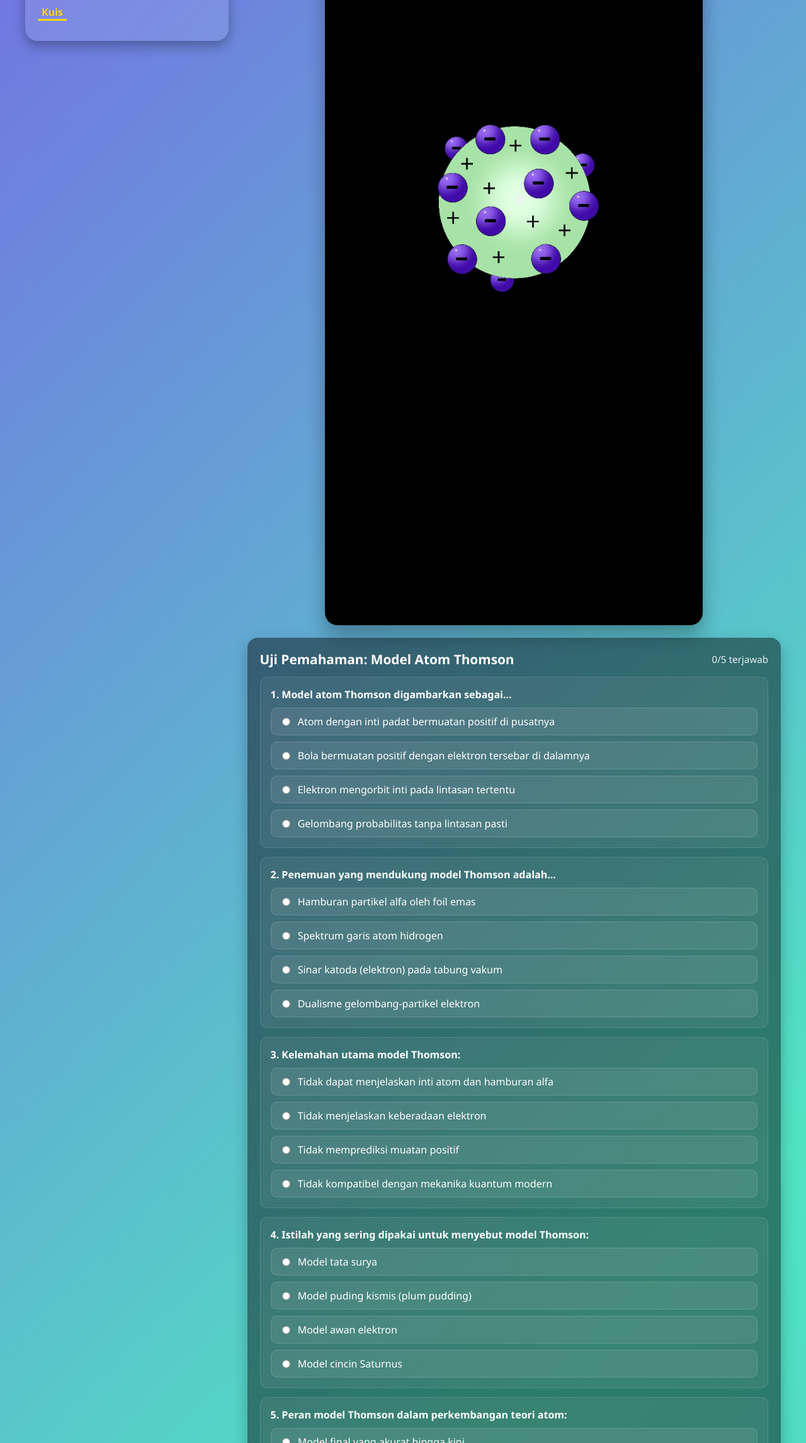
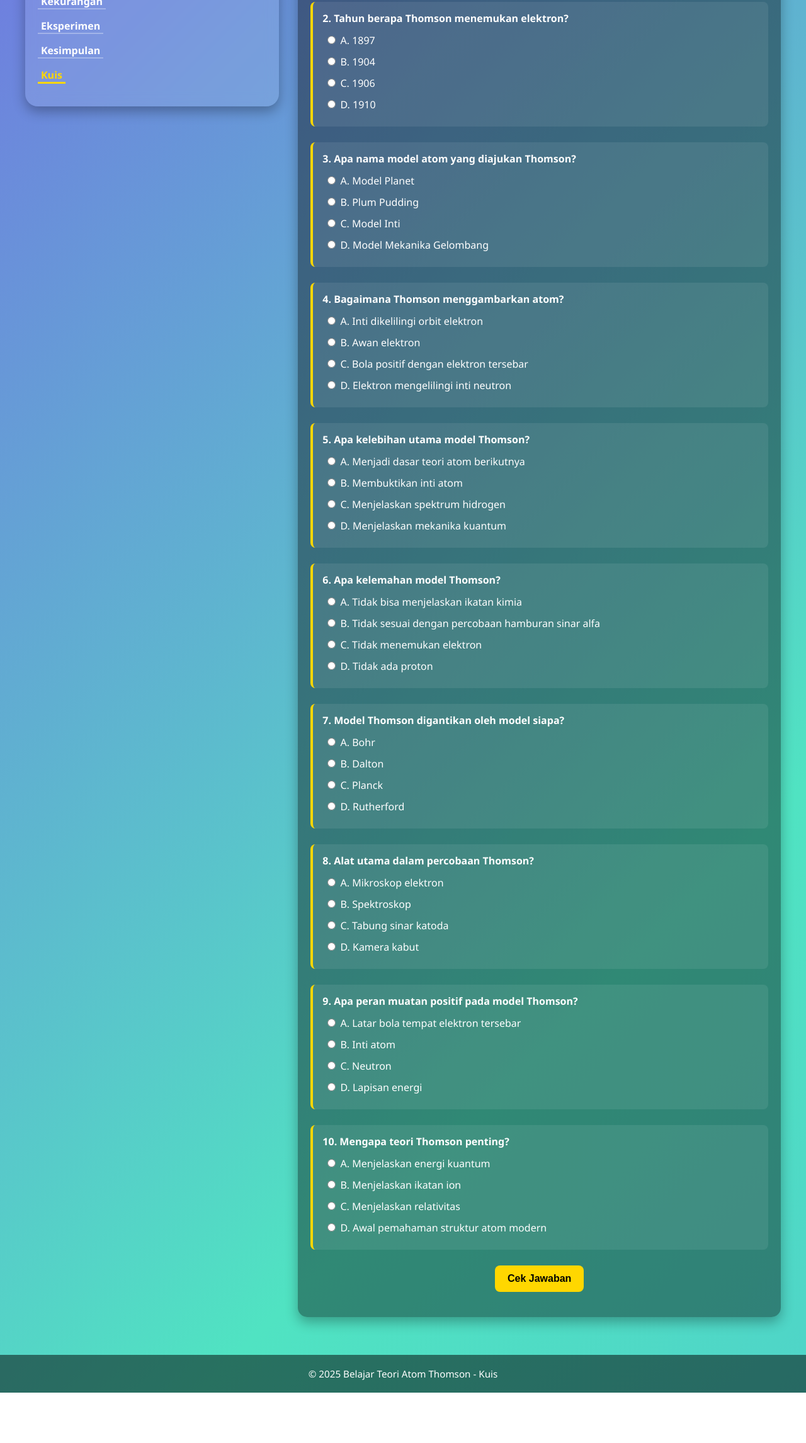
Before and after one commit to JURNALIS01/Teori---atom---thomson, a plain HTML site: page kuis.html in a window 1280 px wide. Shown: the part 508-2800 px from the top of the page at 63% size. After the commit the page ends 2720 px from the top, so only its background shows below. Drawn offline with Linux system fonts and the light colour scheme.

Commit message:
Add files via upload

```diff
--- a/kuis.html
+++ b/kuis.html
@@ -1,104 +1,137 @@
 <!DOCTYPE html>
 <html lang="id">
 <head>
-<meta charset="UTF-8" />
-<meta name="viewport" content="width=device-width, initial-scale=1.0"/>
+<meta charset="UTF-8">
+<meta name="viewport" content="width=device-width, initial-scale=1.0">
 <title>Kuis Teori Atom Thomson</title>
 <style>
-/* ====== Base & Background ====== */
-body{
-  font-family:'Segoe UI', Tahoma, Geneva, Verdana, sans-serif;
-  margin:0; padding:0; color:#fff;
-  background: linear-gradient(-45deg,#4a90e2,#50e3c2,#9013fe,#f5a623);
-  background-size:400% 400%;
-  animation:gradientBG 15s ease infinite;
+body {
+    font-family:'Segoe UI', Tahoma, Geneva, Verdana, sans-serif;
+    margin:0; padding:0;
+    color:#fff;
+    background: linear-gradient(-45deg,#4a90e2,#50e3c2,#9013fe,#f5a623);
+    background-size:400% 400%;
+    animation:gradientBG 15s ease infinite;
 }
-@keyframes gradientBG{0%{background-position:0% 50%}50%{background-position:100% 50%}100%{background-position:0% 50%}}
-header{ text-align:center; padding:30px 20px;}
-header h1{ font-size:2.2em; text-shadow:2px 2px 5px rgba(0,0,0,.3); margin:0;}
-.container{ display:flex; max-width:1200px; margin:40px auto; padding:20px; gap:30px; align-items:flex-start; flex-wrap:wrap; }
+header { text-align:center; padding:30px 20px; }
+header h1 { font-size:2.2em; text-shadow:2px 2px 5px rgba(0,0,0,0.3); }
 
-/* ====== Menu kiri ====== */
-.menu{
-  flex:1; min-width:220px;
-  background:rgba(255,255,255,.1);
-  border-radius:20px; backdrop-filter:blur(10px);
-  padding:20px; box-shadow:0 8px 20px rgba(0,0,0,.3); text-align:left;
-}
-.menu h2{ margin:0 0 12px; font-size:1.3em;}
-.menu ul{ list-style:none; padding:0; margin:0;}
-.menu li{ margin:12px 0;}
-.menu a{
-  color:#fff; text-decoration:none; font-weight:600; padding:0 6px;
-  display:inline-block; border-bottom:2px solid rgba(255,255,255,.3); transition:.25s;
-}
-.menu a:hover{ color:#ffd700; border-bottom:2px solid #ffd700;}
-.menu a.active{ color:#ffd700; border-bottom:3px solid #ffd700;}
-
-/* ====== Konten kanan / Kuis ====== */
-.content-right{ flex:3; min-width:320px; display:flex; flex-direction:column; gap:20px;}
-.photo{ width:100%; display:flex; justify-content:center;}
-.photo img{
-  width:100%; max-width:600px; border-radius:20px; object-fit:cover;
-  box-shadow:0 15px 30px rgba(0,0,0,.3);
-}
-.quiz-card{
-  background:rgba(0,0,0,.45);
-  border-radius:16px; padding:20px;
-  box-shadow:0 10px 24px rgba(0,0,0,.25);
-}
-.quiz-header{ display:flex; justify-content:space-between; align-items:center; gap:10px; margin-bottom:10px;}
-.quiz-title{ font-size:1.3em; margin:0;}
-.progress{ font-size:.95em; opacity:.9;}
-.q-box{ background:rgba(255,255,255,.06); border:1px solid rgba(255,255,255,.12);
-  border-radius:12px; padding:16px; margin:14px 0;}
-.q-text{ margin:0 0 10px; font-weight:600;}
-.options{ display:grid; gap:10px;}
-.option{
-  background:rgba(255,255,255,.08); border:1px solid rgba(255,255,255,.15);
-  border-radius:10px; padding:10px 12px; cursor:pointer; user-select:none;
-}
-.option input{ margin-right:8px; transform:translateY(1px);}
-.option:hover{ background:rgba(255,255,255,.12);}
-.feedback{ margin-top:10px; font-size:.95em; display:none;}
-.feedback.ok{ color:#b6ff9e;}
-.feedback.no{ color:#ffb3b3;}
-.btns{ display:flex; flex-wrap:wrap; gap:10px; margin-top:10px;}
-button{
-  border:0; border-radius:999px; padding:10px 16px; cursor:pointer;
-  box-shadow:0 6px 16px rgba(0,0,0,.25); font-weight:700;
-}
-.btn-check{ background:#ffd700; color:#000;}
-.btn-reset{ background:#ffffff; color:#000;}
-.score{
-  margin-top:6px; font-weight:700;
-  background:rgba(255,255,255,.08); border:1px solid rgba(255,255,255,.15);
-  padding:10px 12px; border-radius:10px; display:none;
+.container {
+    display:flex;
+    max-width:1200px;
+    margin:40px auto;
+    padding:20px;
+    gap:30px;
+    align-items:flex-start;
+    flex-wrap: wrap;
 }
 
-/* ====== Footer ====== */
-footer{ text-align:center; padding:20px; background:rgba(0,0,0,.5); margin-top:30px; font-size:.95em;}
+/* Menu kiri */
+.menu {
+    flex:1;
+    background: rgba(255,255,255,0.1);
+    border-radius:20px;
+    backdrop-filter: blur(10px);
+    padding:20px;
+    box-shadow:0 8px 20px rgba(0,0,0,0.3);
+}
+.menu h2 { margin-bottom:15px; font-size:1.5em; }
+.menu ul { list-style:none; padding:0; }
+.menu ul li { margin:15px 0; }
+.menu ul li a {
+    color:#fff;
+    text-decoration:none;
+    font-weight:bold;
+    padding: 0 5px;
+    display:inline-block;
+    border-bottom:2px solid rgba(255,255,255,0.3);
+    transition:0.3s;
+}
+.menu ul li a:hover { color:#ffd700; border-bottom:2px solid #ffd700; }
+.menu ul li a.active { border-bottom:3px solid #ffd700; color:#ffd700; }
 
-/* ====== Responsif ====== */
-@media (max-width:1024px){
-  .photo img{ max-height:300px;}
+/* Konten kanan */
+.content-right {
+    flex:2;
+    background: rgba(0,0,0,0.4);
+    padding:20px;
+    border-radius:15px;
+    box-shadow:0 8px 20px rgba(0,0,0,0.3);
 }
-@media (max-width:480px){
-  .container{ flex-direction:column;}
-  header h1{ font-size:1.6em;}
-  .menu h2{ font-size:1.1em;}
-  .photo img{ max-height:200px;}
+.content-right h2 { margin-top:0; }
+
+/* Soal */
+.question {
+    margin-bottom:25px;
+    padding:15px;
+    background: rgba(255,255,255,0.08);
+    border-left:4px solid #ffd700;
+    border-radius:8px;
+}
+.question p { margin:0 0 10px; font-weight:bold; }
+label { display:block; margin:6px 0; cursor:pointer; padding:3px; border-radius:5px; transition:0.2s; }
+.correct { background: rgba(0,255,0,0.3); }
+.wrong { background: rgba(255,0,0,0.4); }
+
+/* Penjelasan */
+.explanation {
+    margin-top:8px;
+    font-size:0.9em;
+    font-style:italic;
+    color:#ffd700;
+    display:none;
+}
+
+/* Tombol */
+button {
+    display:block;
+    margin:20px auto;
+    padding:12px 20px;
+    background:#ffd700;
+    color:#000;
+    border:none;
+    border-radius:8px;
+    font-size:16px;
+    font-weight:bold;
+    cursor:pointer;
+    transition:0.3s;
+}
+button:hover { background:#e6c200; }
+
+/* Hasil */
+.result {
+    text-align:center;
+    font-size:18px;
+    margin-top:20px;
+    font-weight:bold;
+    color:#ffd700;
+}
+
+/* Footer */
+footer {
+    text-align:center;
+    padding:20px;
+    background: rgba(0,0,0,0.5);
+    margin-top:40px;
+    font-size:0.95em;
+}
+
+@keyframes gradientBG {
+    0%{background-position:0% 50%;}
+    50%{background-position:100% 50%;}
+    100%{background-position:0% 50%;}
 }
 </style>
 </head>
 <body>
+
 <header>
   <h1>Kuis Teori Atom Thomson</h1>
 </header>
 
 <div class="container">
   <!-- Menu kiri -->
-  <nav class="menu">
+  <div class="menu">
     <h2>Materi</h2>
     <ul>
       <li><a href="index.html">Beranda</a></li>
@@ -109,188 +142,164 @@ footer{ text-align:center; padding:20px; background:rgba(0,0,0,.5); margin-top:3
       <li><a href="kekurangan.html">Kekurangan</a></li>
       <li><a href="eksperimen.html">Eksperimen</a></li>
       <li><a href="kesimpulan.html">Kesimpulan</a></li>
-      <li><a href="kuis.html" class="active">Kuis</a></li>
+      <li><a href="quiz.html" class="active">Kuis</a></li>
     </ul>
-  </nav>
+  </div>
 
   <!-- Konten kanan -->
-  <section class="content-right">
-    <!-- Opsional gambar header kuis -->
-    <div class="photo">
-      <img src="atom.jpg" alt="Kuis Teori Atom Thomson"/>
-    </div>
+  <div class="content-right">
+    <h2>Jawab 10 Pertanyaan Berikut</h2>
+    <form id="quizForm">
 
-    <div class="quiz-card" id="quiz">
-      <div class="quiz-header">
-        <h2 class="quiz-title">Uji Pemahaman: Model Atom Thomson</h2>
-        <div class="progress" id="progressInfo">0/0 terjawab</div>
+      <!-- Soal 1 -->
+      <div class="question" data-answer="b" data-explain="J.J. Thomson lahir di Manchester, Inggris.">
+        <p>1. Di mana J.J. Thomson lahir?</p>
+        <label><input type="radio" name="q1" value="a"> A. Cambridge</label>
+        <label><input type="radio" name="q1" value="b"> B. Manchester</label>
+        <label><input type="radio" name="q1" value="c"> C. London</label>
+        <label><input type="radio" name="q1" value="d"> D. Oxford</label>
+        <div class="explanation"></div>
       </div>
 
-      <!-- Daftar soal akan dirender ke sini -->
-      <div id="questionList"></div>
-
-      <div class="btns">
-        <button class="btn-check" id="checkBtn">Periksa Jawaban</button>
-        <button class="btn-reset" id="resetBtn">Ulangi</button>
+      <!-- Soal 2 -->
+      <div class="question" data-answer="a" data-explain="Elektron ditemukan tahun 1897 melalui percobaan tabung sinar katoda.">
+        <p>2. Tahun berapa Thomson menemukan elektron?</p>
+        <label><input type="radio" name="q2" value="a"> A. 1897</label>
+        <label><input type="radio" name="q2" value="b"> B. 1904</label>
+        <label><input type="radio" name="q2" value="c"> C. 1906</label>
+        <label><input type="radio" name="q2" value="d"> D. 1910</label>
+        <div class="explanation"></div>
       </div>
 
-      <div class="score" id="scoreBox">Skor: 0/0</div>
-    </div>
-  </section>
+      <!-- Soal 3 -->
+      <div class="question" data-answer="b" data-explain="Model atom Thomson dikenal dengan nama Plum Pudding Model.">
+        <p>3. Apa nama model atom yang diajukan Thomson?</p>
+        <label><input type="radio" name="q3" value="a"> A. Model Planet</label>
+        <label><input type="radio" name="q3" value="b"> B. Plum Pudding</label>
+        <label><input type="radio" name="q3" value="c"> C. Model Inti</label>
+        <label><input type="radio" name="q3" value="d"> D. Model Mekanika Gelombang</label>
+        <div class="explanation"></div>
+      </div>
+
+      <!-- Soal 4 -->
+      <div class="question" data-answer="c" data-explain="Dalam model Thomson, atom digambarkan sebagai bola bermuatan positif dengan elektron tersebar di dalamnya.">
+        <p>4. Bagaimana Thomson menggambarkan atom?</p>
+        <label><input type="radio" name="q4" value="a"> A. Inti dikelilingi orbit elektron</label>
+        <label><input type="radio" name="q4" value="b"> B. Awan elektron</label>
+        <label><input type="radio" name="q4" value="c"> C. Bola positif dengan elektron tersebar</label>
+        <label><input type="radio" name="q4" value="d"> D. Elektron mengelilingi inti neutron</label>
+        <div class="explanation"></div>
+      </div>
+
+      <!-- Soal 5 -->
+      <div class="question" data-answer="a" data-explain="Teori Thomson menjadi dasar berkembangnya model atom selanjutnya.">
+        <p>5. Apa kelebihan utama model Thomson?</p>
+        <label><input type="radio" name="q5" value="a"> A. Menjadi dasar teori atom berikutnya</label>
+        <label><input type="radio" name="q5" value="b"> B. Membuktikan inti atom</label>
+        <label><input type="radio" name="q5" value="c"> C. Menjelaskan spektrum hidrogen</label>
+        <label><input type="radio" name="q5" value="d"> D. Menjelaskan mekanika kuantum</label>
+        <div class="explanation"></div>
+      </div>
+
+      <!-- Soal 6 -->
+      <div class="question" data-answer="b" data-explain="Kelemahan model Thomson adalah tidak bisa menjelaskan percobaan hamburan sinar alfa Rutherford.">
+        <p>6. Apa kelemahan model Thomson?</p>
+        <label><input type="radio" name="q6" value="a"> A. Tidak bisa menjelaskan ikatan kimia</label>
+        <label><input type="radio" name="q6" value="b"> B. Tidak sesuai dengan percobaan hamburan sinar alfa</label>
+        <label><input type="radio" name="q6" value="c"> C. Tidak menemukan elektron</label>
+        <label><input type="radio" name="q6" value="d"> D. Tidak ada proton</label>
+        <div class="explanation"></div>
+      </div>
+
+      <!-- Soal 7 -->
+      <div class="question" data-answer="d" data-explain="Model Thomson digantikan oleh model Rutherford setelah percobaan hamburan partikel alfa.">
+        <p>7. Model Thomson digantikan oleh model siapa?</p>
+        <label><input type="radio" name="q7" value="a"> A. Bohr</label>
+        <label><input type="radio" name="q7" value="b"> B. Dalton</label>
+        <label><input type="radio" name="q7" value="c"> C. Planck</label>
+        <label><input type="radio" name="q7" value="d"> D. Rutherford</label>
+        <div class="explanation"></div>
+      </div>
+
+      <!-- Soal 8 -->
+      <div class="question" data-answer="c" data-explain="Alat utama percobaan Thomson adalah tabung sinar katoda.">
+        <p>8. Alat utama dalam percobaan Thomson?</p>
+        <label><input type="radio" name="q8" value="a"> A. Mikroskop elektron</label>
+        <label><input type="radio" name="q8" value="b"> B. Spektroskop</label>
+        <label><input type="radio" name="q8" value="c"> C. Tabung sinar katoda</label>
+        <label><input type="radio" name="q8" value="d"> D. Kamera kabut</label>
+        <div class="explanation"></div>
+      </div>
+
+      <!-- Soal 9 -->
+      <div class="question" data-answer="a" data-explain="Dalam model Thomson, muatan positif berperan sebagai latar tempat elektron tersebar.">
+        <p>9. Apa peran muatan positif pada model Thomson?</p>
+        <label><input type="radio" name="q9" value="a"> A. Latar bola tempat elektron tersebar</label>
+        <label><input type="radio" name="q9" value="b"> B. Inti atom</label>
+        <label><input type="radio" name="q9" value="c"> C. Neutron</label>
+        <label><input type="radio" name="q9" value="d"> D. Lapisan energi</label>
+        <div class="explanation"></div>
+      </div>
+
+      <!-- Soal 10 -->
+      <div class="question" data-answer="d" data-explain="Teori Thomson penting karena menjadi awal pemahaman struktur atom modern.">
+        <p>10. Mengapa teori Thomson penting?</p>
+        <label><input type="radio" name="q10" value="a"> A. Menjelaskan energi kuantum</label>
+        <label><input type="radio" name="q10" value="b"> B. Menjelaskan ikatan ion</label>
+        <label><input type="radio" name="q10" value="c"> C. Menjelaskan relativitas</label>
+        <label><input type="radio" name="q10" value="d"> D. Awal pemahaman struktur atom modern</label>
+        <div class="explanation"></div>
+      </div>
+
+      <button type="button" onclick="checkAnswers()">Cek Jawaban</button>
+    </form>
+
+    <div id="result" class="result"></div>
+  </div>
 </div>
 
-<footer>© 2025 Presentasi Teori Atom</footer>
+<footer>
+  &copy; 2025 Belajar Teori Atom Thomson - Kuis
+</footer>
 
 <script>
-/* ==== Data Soal ====
-   Tambah/ubah soal dengan pola:
-   { q: "teks soal", options: ["A","B","C","D"], answer: indeksBenar (0-3), explain: "alasan/penjelasan" }
-*/
-const QUESTIONS = [
-  {
-    q: "Model atom Thomson digambarkan sebagai...",
-    options: [
-      "Atom dengan inti padat bermuatan positif di pusatnya",
-      "Bola bermuatan positif dengan elektron tersebar di dalamnya",
-      "Elektron mengorbit inti pada lintasan tertentu",
-      "Gelombang probabilitas tanpa lintasan pasti"
-    ],
-    answer: 1,
-    explain: "Model 'plum pudding': muatan positif menyebar seperti puding, elektron seperti kismis."
-  },
-  {
-    q: "Penemuan yang mendukung model Thomson adalah...",
-    options: [
-      "Hamburan partikel alfa oleh foil emas",
-      "Spektrum garis atom hidrogen",
-      "Sinar katoda (elektron) pada tabung vakum",
-      "Dualisme gelombang-partikel elektron"
-    ],
-    answer: 2,
-    explain: "Eksperimen sinar katoda menunjukkan adanya partikel bermuatan negatif (elektron)."
-  },
-  {
-    q: "Kelemahan utama model Thomson:",
-    options: [
-      "Tidak dapat menjelaskan inti atom dan hamburan alfa",
-      "Tidak menjelaskan keberadaan elektron",
-      "Tidak memprediksi muatan positif",
-      "Tidak kompatibel dengan mekanika kuantum modern"
-    ],
-    answer: 0,
-    explain: "Rutherford menunjukkan inti kecil padat; ini bertentangan dengan muatan positif tersebar."
-  },
-  {
-    q: "Istilah yang sering dipakai untuk menyebut model Thomson:",
-    options: [
-      "Model tata surya",
-      "Model puding kismis (plum pudding)",
-      "Model awan elektron",
-      "Model cincin Saturnus"
-    ],
-    answer: 1,
-    explain: "Disebut 'plum pudding model'."
-  },
-  {
-    q: "Peran model Thomson dalam perkembangan teori atom:",
-    options: [
-      "Model final yang akurat hingga kini",
-      "Langkah awal yang menegaskan elektron dan menginspirasi model berikutnya",
-      "Menjelaskan spektrum garis dengan tepat",
-      "Membuktikan struktur inti atom"
-    ],
-    answer: 1,
-    explain: "Bukan model final, tapi pijakan penting menuju model Rutherford–Bohr dan seterusnya."
-  }
-];
+function checkAnswers() {
+  let score = 0;
+  const questions = document.querySelectorAll(".question");
 
-/* ==== Render Soal ==== */
-const questionList = document.getElementById('questionList');
-const progressInfo = document.getElementById('progressInfo');
-const scoreBox = document.getElementById('scoreBox');
-const checkBtn = document.getElementById('checkBtn');
-const resetBtn = document.getElementById('resetBtn');
+  questions.forEach(q => {
+    const correct = q.getAttribute("data-answer");
+    const explanation = q.getAttribute("data-explain");
+    const radios = q.querySelectorAll("input[type=radio]");
+    let userAnswer = null;
 
-function renderQuestions(){
-  questionList.innerHTML = "";
-  QUESTIONS.forEach((item, idx)=>{
-    const box = document.createElement('div');
-    box.className = 'q-box';
-    box.dataset.index = idx;
-
-    const q = document.createElement('p');
-    q.className = 'q-text';
-    q.textContent = (idx+1) + ". " + item.q;
-
-    const opts = document.createElement('div');
-    opts.className = 'options';
-
-    item.options.forEach((opt, i)=>{
-      const label = document.createElement('label');
-      label.className = 'option';
-      const input = document.createElement('input');
-      input.type = 'radio';
-      input.name = 'q_'+idx;
-      input.value = i;
-      input.addEventListener('change', updateProgress);
-      label.appendChild(input);
-      label.append(" " + opt);
-      opts.appendChild(label);
+    radios.forEach(r => {
+      r.parentElement.classList.remove("correct","wrong");
+      if (r.checked) userAnswer = r.value;
     });
 
-    const fb = document.createElement('div');
-    fb.className = 'feedback';
-    fb.id = 'fb_'+idx;
+    // tampilkan penjelasan
+    const expDiv = q.querySelector(".explanation");
+    expDiv.style.display = "block";
+    expDiv.innerText = explanation;
 
-    box.appendChild(q);
-    box.appendChild(opts);
-    box.appendChild(fb);
-    questionList.appendChild(box);
+    // tandai jawaban benar
+    radios.forEach(r => {
+      if (r.value === correct) {
+        r.parentElement.classList.add("correct");
+      }
+      if (r.checked && r.value !== correct) {
+        r.parentElement.classList.add("wrong");
+      }
+    });
+
+    if (userAnswer === correct) score++;
   });
-  updateProgress();
-  scoreBox.style.display = 'none';
+
+  document.getElementById("result").innerText =
+    `Nilai kamu: ${score} dari ${questions.length}`;
 }
-function updateProgress(){
-  const total = QUESTIONS.length;
-  const answered = Array.from(document.querySelectorAll('.q-box'))
-    .filter(box => document.querySelector('input[name="q_'+box.dataset.index+'"]:checked'))
-    .length;
-  progressInfo.textContent = answered + "/" + total + " terjawab";
-}
-function checkAnswers(){
-  let correct = 0;
-  QUESTIONS.forEach((item, idx)=>{
-    const chosen = document.querySelector('input[name="q_'+idx+'"]:checked');
-    const fb = document.getElementById('fb_'+idx);
-    if(!chosen){
-      fb.textContent = "Belum dijawab.";
-      fb.className = "feedback no";
-      fb.style.display = 'block';
-      return;
-    }
-    const val = parseInt(chosen.value,10);
-    const benar = item.answer === val;
-    if(benar){ correct++; }
-    fb.innerHTML =
-      (benar ? "Benar! " : "Kurang tepat. ") +
-      "<br><small>Penjelasan: "+ item.explain +"</small>";
-    fb.className = "feedback " + (benar ? "ok":"no");
-    fb.style.display = 'block';
-  });
-  scoreBox.textContent = "Skor: " + correct + "/" + QUESTIONS.length;
-  scoreBox.style.display = 'block';
-}
-function resetQuiz(){
-  document.querySelectorAll('input[type="radio"]').forEach(i=> i.checked = false);
-  document.querySelectorAll('.feedback').forEach(fb => { fb.style.display='none'; fb.textContent=""; });
-  scoreBox.style.display = 'none';
-  updateProgress();
-}
+</script>
 
-checkBtn.addEventListener('click', checkAnswers);
-resetBtn.addEventListener('click', resetQuiz);
-
-renderQuestions();
-</script>
 </body>
 </html>
```
